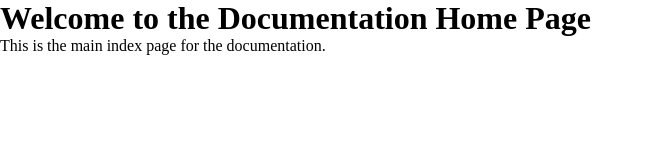
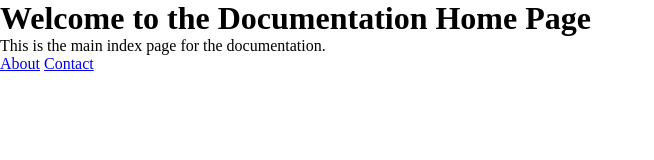
Before and after one commit to alce65/indra-20-10-demo-01, a plain HTML site: page docs/index.html in a window 1280 px wide. Shown: the whole page, without its empty margins (0-654 px from the left). Drawn offline with Linux system fonts and the light colour scheme.

Commit message:
Add About & Contacts links to main mmenu

```diff
--- a/docs/index.html
+++ b/docs/index.html
@@ -10,5 +10,10 @@
   <body>
     <h1>Welcome to the Documentation Home Page</h1>
     <p>This is the main index page for the documentation.</p>
+
+    <nav>
+      <a href="./about/">About</a>
+      <a href="./contacts/">Contact</a>
+    </nav>
   </body>
 </html>
```
